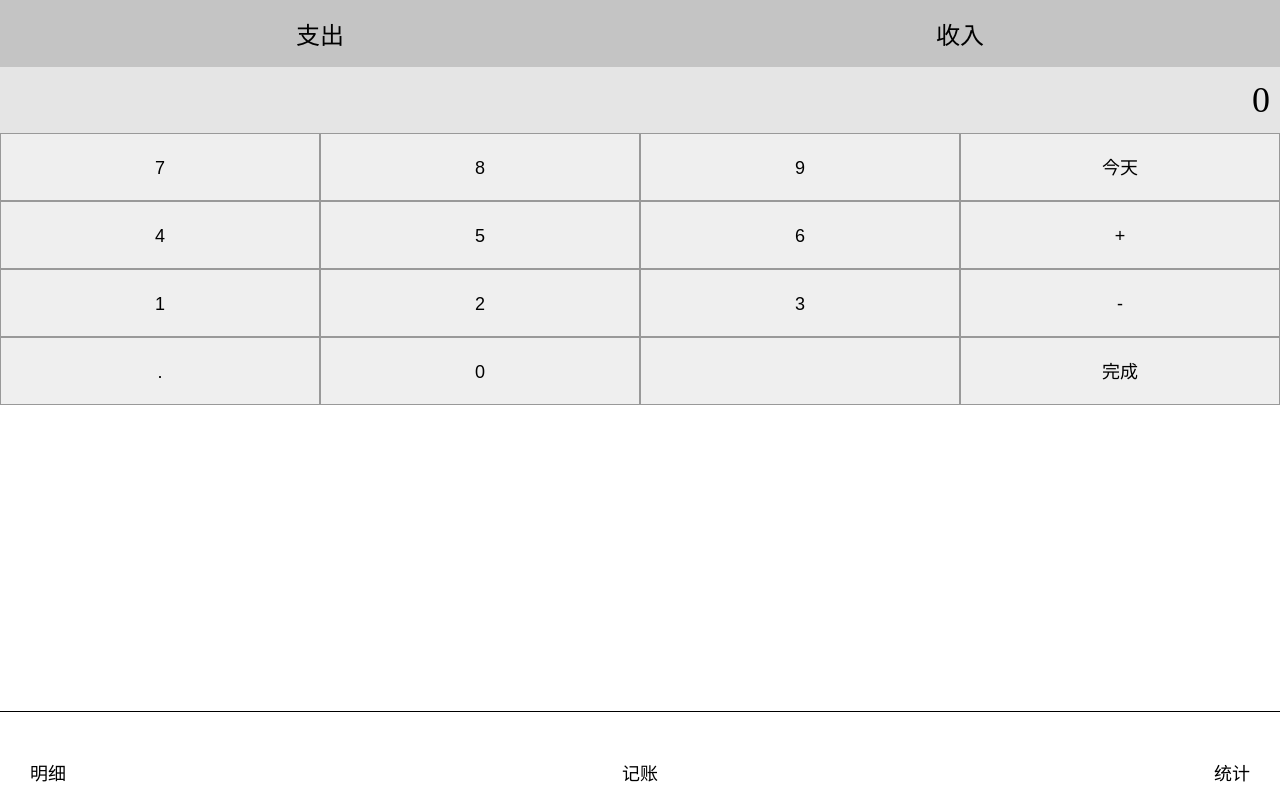
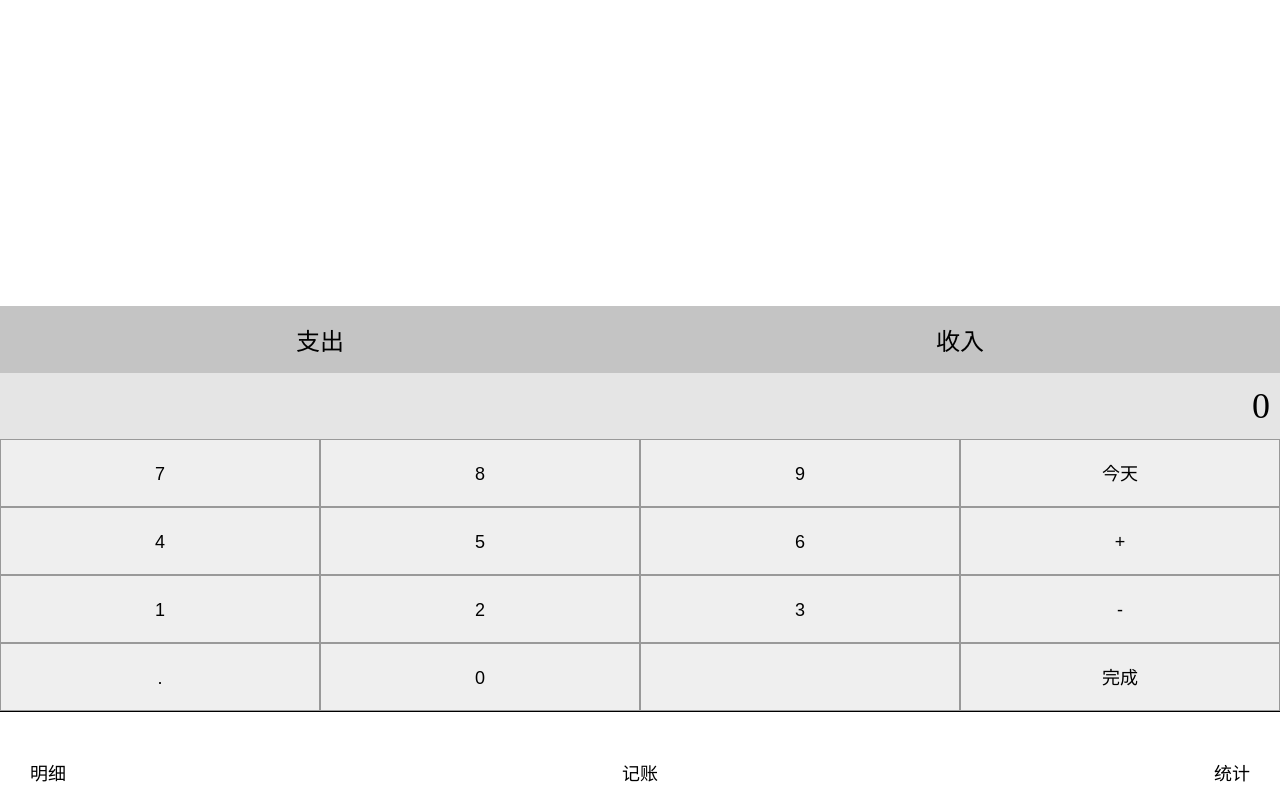
Before and after one commit to leigp555/accountBook, a Vue app: page /#/ in a window 1280 px wide. Built offline with nearby package versions, Linux system fonts and the light colour scheme.

Commit message:
css小优化

```diff
--- a/src/components/Record.vue
+++ b/src/components/Record.vue
@@ -1,7 +1,7 @@
 <template>
   <div class="container">
+    <KeyBord/>
     <CountType/>
-   <KeyBord/>
   </div>
 </template>
 
@@ -11,7 +11,9 @@ import CountType from "./CountType.vue";
 </script>
 
 <style lang="scss" scoped>
-.container{
+.container {
   height: 100%;
+  display: flex;
+  flex-direction: column-reverse;
 }
 </style>
```
